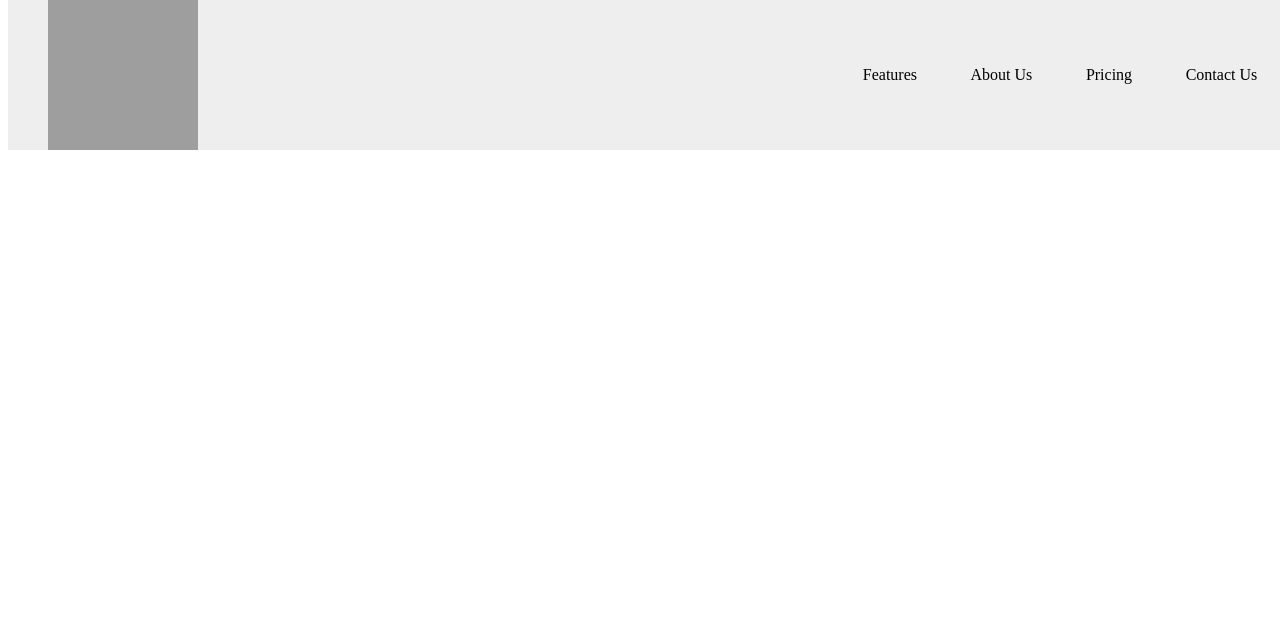
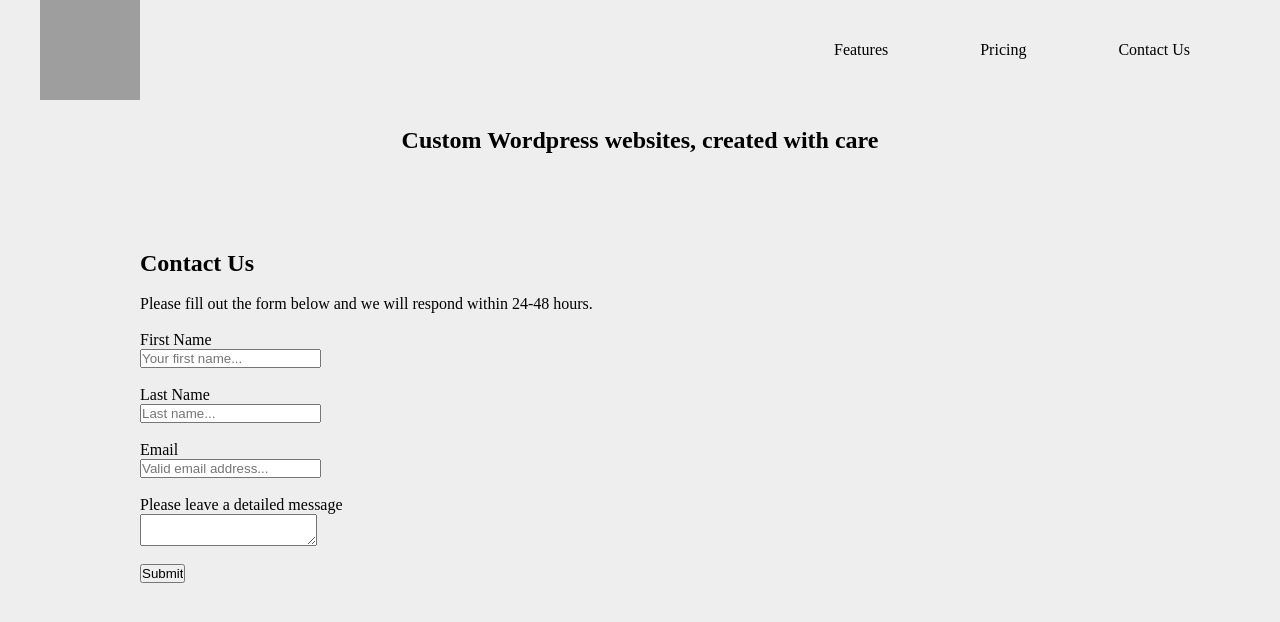
Before and after one commit to karenastevens/dgu_landing_page, a plain HTML site: page index.html in a window 1280 px wide. Drawn offline with Linux system fonts and the light colour scheme; grey boxes are pictures that could not be loaded.

Commit message:
Added contact form

```diff
--- a/index.html
+++ b/index.html
@@ -1,10 +1,10 @@
 <html>
 
-<head>
-	<title>Digital GlowUp - Launch Page</title>
-	<link rel="stylesheet" type="text/css" href="stylesheet.css">
-</head>
-	<div id="page-wrapper">
+<title>Digital GlowUp - Launch Page</title>
+
+<link rel="stylesheet" type="text/css" href="stylesheet.css">
+
+<div id="page-wrapper">
 		<header id="header">
 			<div class="logo">
 				<img src="https://i.imgur.com/yFEhjhe.png" id="header-img" alt="dgu logo">
@@ -12,18 +12,45 @@
 
 			<nav id="nav-bar">
 				<ul>
-					<li>Features</li>
-					<li>About Us</li>
-					<li>Pricing</li>
-					<li>Contact Us</li>
+					<li><a class="nav-link" href="#features">Features</a></li>
+					<li><a class="nav-link" href="#pricing">Pricing</a></li>
+					<li><a class="nav-link" href="#contact-us">Contact Us</a></li>
 				</ul>
 			</nav>
 		</header>
-<main>
-	<body>
-	</body>
 
-</main>
-	</div>
+		<div class="container"></div>
+
+		<section id="hero">
+			<h2>Custom Wordpress websites, created with care</h2>
+		</section>
+
+		<div class="container">
+
+			<section id="contact-us">
+				<form id="form">
+
+					<h2>Contact Us</h2><br>
+					<p>Please fill out the form below and we will respond within 24-48 hours.</p><br>
+
+					<label for="fname">First Name</label><br>
+					<input type="text" id="fname" name="firstname" placeholder="Your first name..."><br><br>
+
+					<label for="lname">Last Name</label><br>
+					<input type="text" id="lname" name="lastname" placeholder="Last name..."><br><br>
+
+					<label for="email">Email</label><br>
+					<input type="email" id="email" name="email" placeholder="Valid email address..." ><br><br>
+
+					<label for="message">Please leave a detailed message</label><br>
+					<textarea id="message" name="message" pleaceholder="Leave your message here..."></textarea><br><br>
+
+					<input id="submit" type="submit" value="Submit">
+				</form>
+			</section>
+		</div>
+
+
+</div>
 
 </html>
--- a/stylesheet.css
+++ b/stylesheet.css
@@ -1,6 +1,16 @@
+* {
+	margin: 0;
+	padding: 0;
+	box-sizing: border-box;
+}
+
+body {
+	background-color: #eee;
+}
+
 #header-img {
-	height:  150px;
-	width:  150px;
+	height:  100px;
+	width:  100px;
 }
 
 #page-wrapper {
@@ -9,6 +19,17 @@
 
 li {
 	list-style: none;
+}
+
+a {
+	color: #000;
+	text-decoration: none;
+}
+
+.container {
+	max-width: 1000px;
+	width: 100%;
+	margin: 0 auto;
 }
 
 header {
@@ -82,3 +103,37 @@ nav > ul {
 	flex-direction: row;
 	justify-content: space-around;
 }
+
+@media (max-width:  650px) {
+	nav > ul }
+	{
+		flex-direction: column;
+	}
+}
+
+.container {
+	max-width: 1000px;
+	width: 100%;
+	margin: 0 auto;
+}
+
+#hero {
+	display: flex;
+	flex-direction: column;
+	align-items: center;
+	justify-content: center;
+	text-align: center;
+	height: 200px;
+	margin-top: 50px;
+}
+
+#hero > h2 {
+	margin-bottom: 20px;
+	word-wrap: break-word;
+}
+
+@media (max-width: 650px) {
+	#hero {
+		margin-top: 120px;
+	}
+}
```
